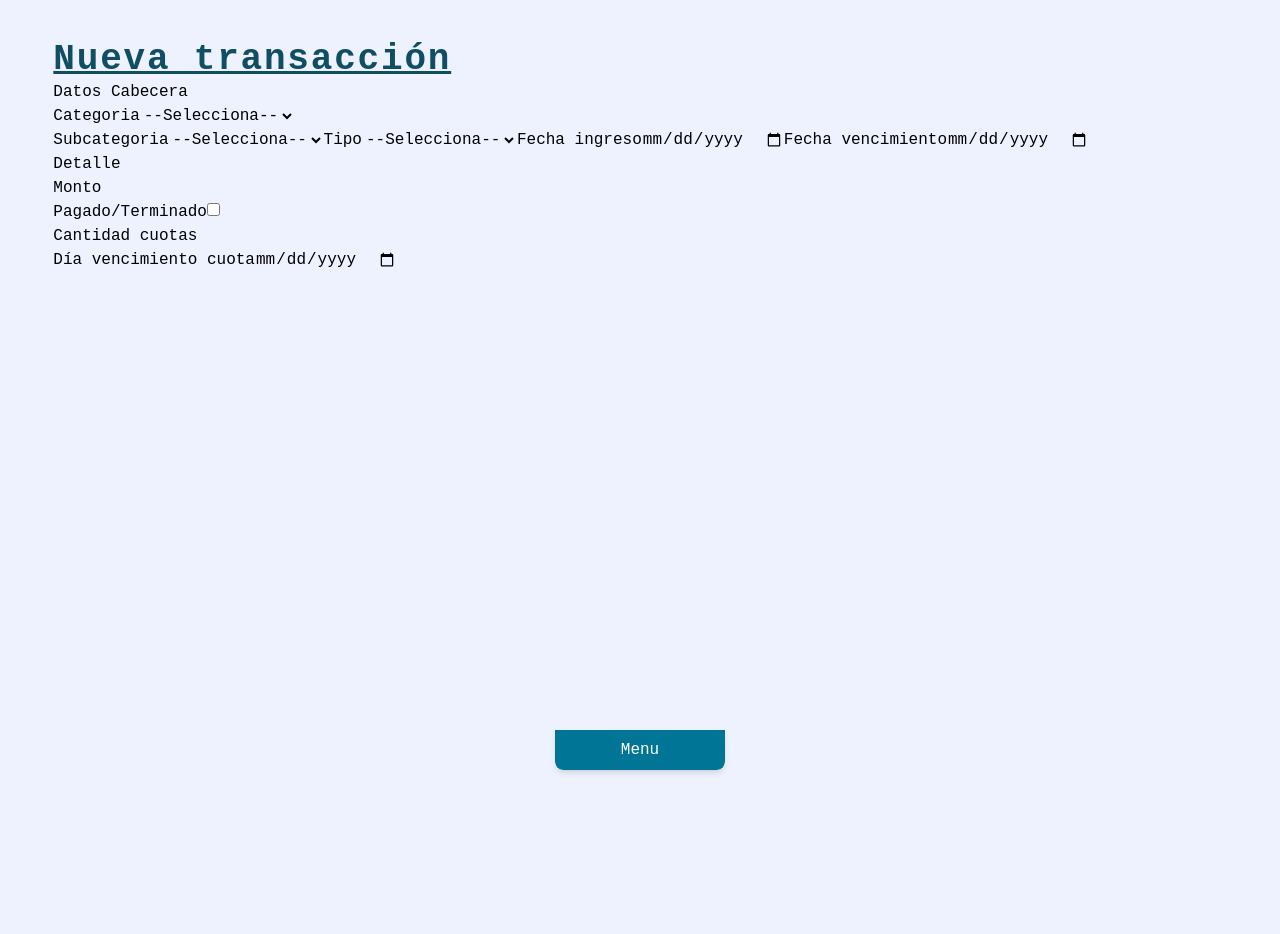
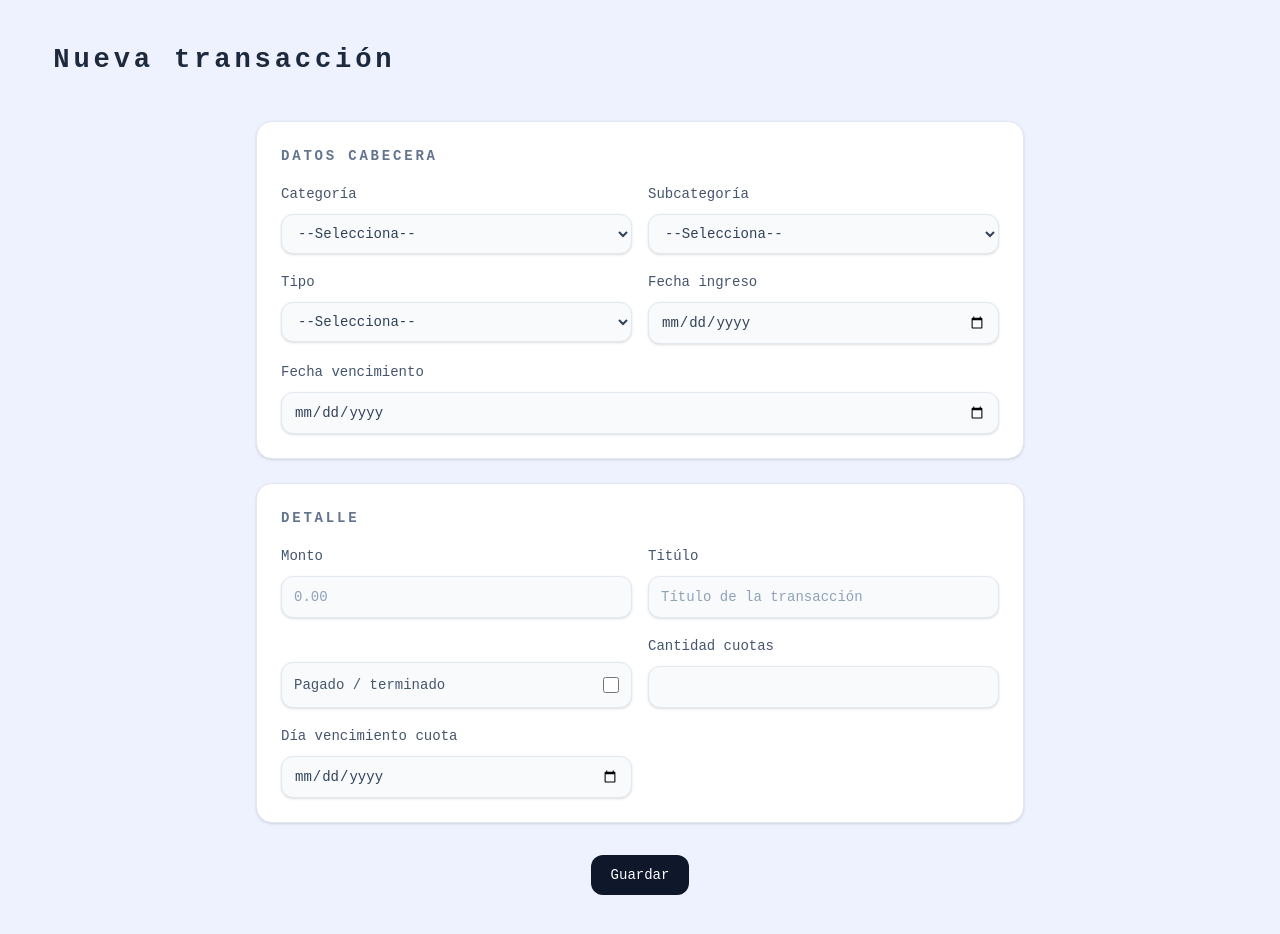
Before and after one commit to gastonrb19/fing-front, a React (Vite) app: page /transactions in a window 1280 px wide. Shown: the top 934 px of the page. Before the commit the page ends 800 px from the top, so only its background shows below. Built offline with nearby package versions, Linux system fonts and the light colour scheme.

Commit message:
DONE: Added design to form transaction. | TODO: Add key shortcuts to handle finders of transactions and to go direct to certain pages

```diff
--- a/src/components/Menu.tsx
+++ b/src/components/Menu.tsx
@@ -1,23 +1,43 @@
 "use client";
-import { useState } from "react";
+import { useEffect, useState } from "react";
 import ItemMenu from "./ItemMenu";
 
 export default function Menu() {
+  const [hideMenu, setHideMenu] = useState(true);
   const [isOpen, setIsOpen] = useState(false);
 
+  useEffect(() => {
+    const handleKeyDown = (event: KeyboardEvent) => {
+      const isCtrlM = (event.ctrlKey || event.metaKey) && event.key.toLowerCase() === "m";
+
+      if (isCtrlM) {
+        event.preventDefault();
+        setHideMenu((prev) => !prev);
+      }
+    };
+
+    window.addEventListener("keydown", handleKeyDown);
+
+    return () => window.removeEventListener("keydown", handleKeyDown);
+  }, []);
+
   return (
-    <div className="fixed bottom-[30px] left-1/2 -translate-x-1/2 z-10 flex flex-col items-center bg-white rounded-b-lg shadow-md overflow-hidden w-[170px]">
+    <div
+      className={`fixed bottom-[30px] left-1/2 z-10 flex w-[170px] -translate-x-1/2 flex-col items-center overflow-hidden rounded-b-lg bg-white shadow-md transition-all duration-1000 ease-in-out ${
+        hideMenu ? "pointer-events-none translate-y-2 opacity-0" : "translate-y-0 opacity-100"
+      }`}
+    >
       <nav
-        className={`flex flex-col items-center w-full ${isOpen ? "block" : "hidden"} z-20`}
+        className={`z-20 flex w-full flex-col items-center ${isOpen ? "block" : "hidden"}`}
       >
-        <ul className="flex flex-col items-center w-full">
+        <ul className="flex w-full flex-col items-center">
           <ItemMenu title="Home" url="/home" />
           <ItemMenu title="Transacción" url="/transactions" />
           <ItemMenu title="Movimientos" url="/movements" />
         </ul>
       </nav>
       <button
-        className="w-full bg-cyan-700 text-white px-4 py-2 rounded-b-lg hover:bg-cyan-900 duration-300 text-center"
+        className="w-full rounded-b-lg bg-cyan-700 px-4 py-2 text-center text-white duration-300 hover:bg-cyan-900"
         onClick={() => setIsOpen(!isOpen)}
       >
         Menu
--- /dev/null
+++ b/src/components/Transaction/FormTransaction.tsx
@@ -0,0 +1,82 @@
+const fieldClassName =
+  "mt-2 w-full rounded-xl border border-slate-200 bg-slate-50 px-3 py-2.5 text-sm text-slate-700 shadow-sm transition duration-150 ease-in-out placeholder:text-slate-400 focus:border-cyan-500 focus:bg-white focus:outline-none focus:ring-3 focus:ring-cyan-100";
+
+export default function FormTransaction() {
+  return (
+    <form className="mx-auto mb-20 w-11/12 max-w-3xl space-y-6 pb-8">
+      <section className="rounded-2xl border border-slate-200 bg-white p-4 shadow-sm md:p-6">
+        <h3 className="mb-4 text-sm font-semibold uppercase tracking-[0.2em] text-slate-500">
+          Datos Cabecera
+        </h3>
+        <div className="grid gap-4 md:grid-cols-2">
+          <div>
+            <label className="text-sm font-medium text-slate-600">Categoría</label>
+            <select className={fieldClassName}>
+              <option>--Selecciona--</option>
+            </select>
+          </div>
+          <div>
+            <label className="text-sm font-medium text-slate-600">Subcategoría</label>
+            <select className={fieldClassName}>
+              <option>--Selecciona--</option>
+            </select>
+          </div>
+          <div>
+            <label className="text-sm font-medium text-slate-600">Tipo</label>
+            <select className={fieldClassName}>
+              <option>--Selecciona--</option>
+            </select>
+          </div>
+          <div>
+            <label className="text-sm font-medium text-slate-600">Fecha ingreso</label>
+            <input type="date" className={fieldClassName} />
+          </div>
+          <div className="md:col-span-2">
+            <label className="text-sm font-medium text-slate-600">Fecha vencimiento</label>
+            <input type="date" className={fieldClassName} />
+          </div>
+        </div>
+      </section>
+
+      <section className="rounded-2xl border border-slate-200 bg-white p-4 shadow-sm md:p-6">
+        <h3 className="mb-4 text-sm font-semibold uppercase tracking-[0.2em] text-slate-500">
+          Detalle
+        </h3>
+        <div className="grid gap-4 md:grid-cols-2">
+          <div>
+            <label className="text-sm font-medium text-slate-600">Monto</label>
+            <input type="number" className={fieldClassName} placeholder="0.00" />
+          </div>
+        <div>
+            <label className="text-sm font-medium text-slate-600">Titúlo</label>
+            <input type="text" className={fieldClassName} placeholder="Título de la transacción" />
+          </div>
+
+          <div className="flex items-end">
+            <label className="flex w-full items-center justify-between rounded-xl border border-slate-200 bg-slate-50 px-3 py-3 text-sm text-slate-600 shadow-sm">
+              <span>Pagado / terminado</span>
+              <input type="checkbox" className="h-4 w-4 accent-cyan-600" />
+            </label>
+          </div>
+          <div>
+            <label className="text-sm font-medium text-slate-600">Cantidad cuotas</label>
+            <input type="number" className={fieldClassName} />
+          </div>
+          <div>
+            <label className="text-sm font-medium text-slate-600">Día vencimiento cuota</label>
+            <input type="date" className={fieldClassName} />
+          </div>
+        </div>
+      </section>
+
+      <div className="flex justify-center pt-2">
+        <button
+          type="submit"
+          className="inline-flex items-center justify-center rounded-xl bg-slate-900 px-5 py-2.5 text-sm font-medium text-white transition hover:bg-slate-700 focus:outline-none focus:ring-3 focus:ring-slate-300"
+        >
+          Guardar
+        </button>
+      </div>
+    </form>
+  );
+}
--- a/src/components/Transaction/TitleTransaction.tsx
+++ b/src/components/Transaction/TitleTransaction.tsx
@@ -1,5 +1,7 @@
-export default function TitleTransaction({name = "Nueva transacción"} : {name: string}){
-  return(
-    <h1 className="text-4xl w-11/12 mx-auto mt-10 text-center md:text-left tracking-wider font-black underline text-cyan-900">{name}</h1>
-  )
+export default function TitleTransaction({ name = "Nueva transacción" }: { name?: string }) {
+  return (
+    <h1 className="mx-auto my-10 w-11/12 text-center text-[1.7rem] font-semibold tracking-[0.14em] text-slate-800 md:text-left">
+      {name}
+    </h1>
+  );
 }
--- a/src/components/Transaction/Transaction.tsx
+++ b/src/components/Transaction/Transaction.tsx
@@ -1,51 +1,13 @@
 import Menu from "../Menu";
+import FormTransaction from "./FormTransaction";
 import TitleTransaction from "./TitleTransaction";
 
-export default function Transaction(){
-    return <>
-        <TitleTransaction/>
-        <form>
-          <section className="w-11/12 mx-auto">
-            <h3>Datos Cabecera</h3>
-            <div>
-              <label>Categoria</label>
-              <select>
-                <option>--Selecciona--</option>
-            </select>
-            </div>
-            <label>Subcategoria</label>
-            <select>
-              <option>--Selecciona--</option>
-            </select>
-             <label>Tipo</label>
-            <select>
-              <option>--Selecciona--</option>
-            </select>
-            <label>Fecha ingreso</label>
-            <input type="date"/>
-            <label>Fecha vencimiento</label>
-            <input type="date"/>
-          </section>
-          <section className="w-11/12 mx-auto">
-            <h3>Detalle</h3>
-            <div>
-              <label>Monto</label>
-              <input type="number"/>
-            </div>
-             <div>
-              <label>Pagado/Terminado</label>
-              <input type="checkbox"/>
-            </div>
-            <div>
-              <label>Cantidad cuotas</label>
-              <input type="number"/>
-            </div>
-            <div>
-              <label>Día vencimiento cuota</label>
-              <input type="date"/>
-            </div>
-          </section>
-        </form>
-        <Menu/>
+export default function Transaction() {
+  return (
+    <>
+      <TitleTransaction />
+      <FormTransaction />
+      <Menu />
     </>
+  );
 }
```
